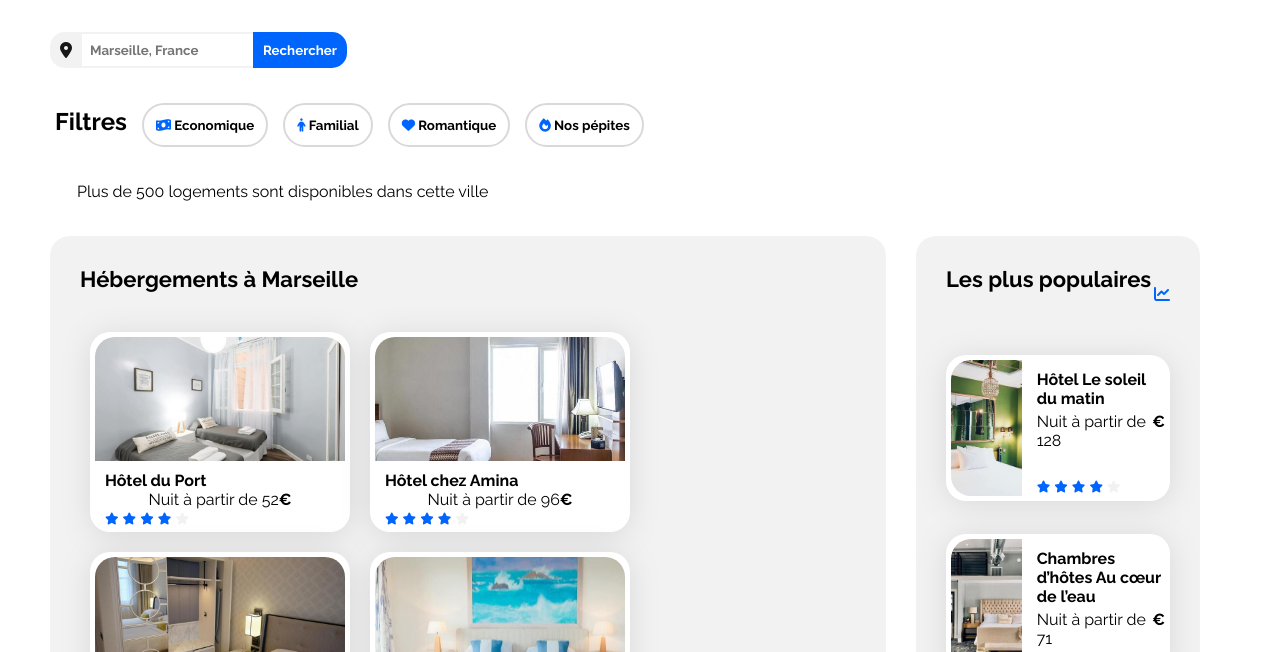
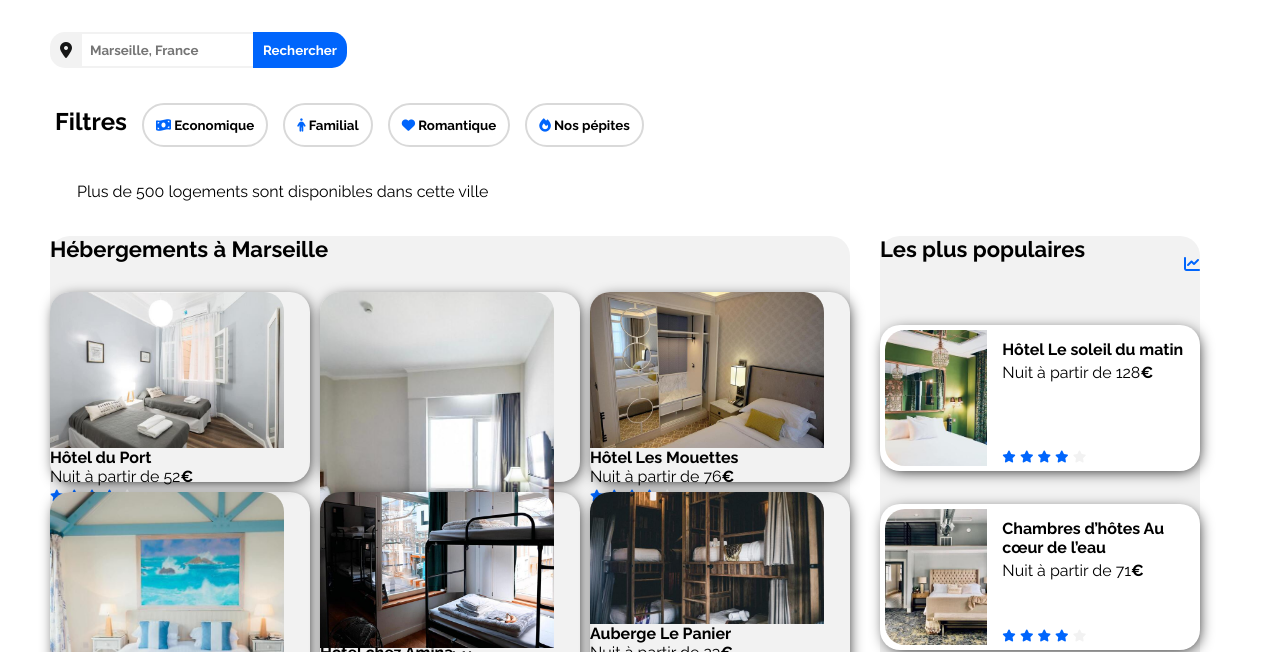
Before and after one commit to MaryaneZR/BOOKI_oc, a plain HTML site: page booki-starter-code-master/booki-starter-code-master/index.html in a window 1280 px wide. Shown: the part 147-799 px from the top of the page. Drawn offline with Linux system fonts and the light colour scheme.

Commit message:
mise a jour des cards hebergement

```diff
--- a/booki-starter-code-master/booki-starter-code-master/css/style.css
+++ b/booki-starter-code-master/booki-starter-code-master/css/style.css
@@ -1,10 +1,9 @@
-
 /* ***** Media queries ***********/
 
 /* Medium devices (tablets, less/equal than 1024px) */
 @media (max-width: 1024px) {
 
-    .main-container{
+    .main-container {
         margin-right: 30px;
     }
 
@@ -60,9 +59,10 @@
         flex-direction: column;
     }
 
-    .container-activites{
+    .container-activites {
         flex-direction: column;
     }
+
 
     /* ... */
 }
@@ -96,42 +96,6 @@ body {
     box-sizing: border-box;
 }
 
-.section-title {
-    margin: 0;
-    font-size: 22px;
-}
-
-.card {
-    background-color: white;
-    border-radius: 20px;
-    padding: 5px;
-    filter: drop-shadow(0px 3px 15px rgba(0, 0, 0, 0.1));
-}
-
-.card:hover {
-    cursor: pointer;
-}
-
-.card img {
-    object-fit: cover;
-}
-
-.card-title {
-    font-size: 16px;
-}
-
-
-.euro {
-    font-weight: 700;
-}
-
-.neutral-star {
-    color: var(--main-bg-color)
-}
-
-.section-title {
-    margin-bottom: 30px;
-}
 
 /******HEADER***********/
 
@@ -157,7 +121,7 @@ body {
     margin: 5px;
 }
 
-.button_head button:hover{
+.button_head button:hover {
     color: var(--main-color);
     border-top: #0065FC 4px solid;
     cursor: pointer;
@@ -206,8 +170,8 @@ header button {
 }
 
 .logements i {
-padding-left: 10px;
-padding-right: 5px;
+    padding-left: 10px;
+    padding-right: 5px;
 }
 
 
@@ -255,71 +219,100 @@ padding-right: 5px;
     margin: 0px;
 }
 
-.logements{
+.logements {
     display: inline-flex;
 }
 
 /****** Hebergements And Populaires ***********/
 
-.hebergement-cards {
-    display: flex;
-    flex-wrap: wrap;
+.hebergement-main {
+
 }
 
-.hebergements-and-populaires{
-    display: flex;
+.hebergement-cards {
+    display: grid;
+    grid-template-columns: repeat(3, 1fr);
+    /* 3 cartes par ligne */
+    grid-template-rows: repeat(2, auto);
+    /* 2 lignes de cartes */
+    gap: 10px;
+    /* Espace entre les cartes */
 }
 
-.hebergements-main h3{
-    justify-self: auto;
+.hebergements-and-populaires {
+    display: flex;
+
 }
 
-.hebergements-and-populaires section{
+
+.hebergements-and-populaires section {
     background-color: var(--main-bg-color);
     border-radius: 20px;
     margin-right: 30px;
     max-width: 80%;
 }
 
-.hebergements-and-populaires .hebergements-main {
-    padding: 30px 15px 30px 30px;
-}
 
-.hebergements-and-populaires .populaires {
-    padding: 30px;
-}
+/******************CARDS*******************/
 
 
-.hebergement-cards>* {
-    margin: 10px;
-}
-
-.card-main {
+.card_hebergement {
+    box-shadow: 2px 3px 15px -4px #000000;
+    border-radius: 1.25rem;
     display: flex;
     flex-direction: column;
-    width: 250px;
+    width: 260px;
     height: 190px;
-}
 
-.card-main:hover {
-    cursor: pointer;
 }
 
 .card-main img {
     border-radius: 1.25rem 1.25rem 0rem 0rem;
     object-fit: cover;
-    height: 124px;
-
+    width: 90%;
+    height: auto;
+    max-width: 90%;
+    max-height: 90%;
+    display: block;
 }
 
-.card-content-main {
-    padding: 10px;
+.section-title {
+    margin: 0;
+    font-size: 22px;
 }
 
-.card-subtitle{
-    display: flex;
-    justify-self: center;
+.card {
+    background-color: white;
+    border-radius: 20px;
+    padding: 5px;
+    box-shadow: 2px 3px 15px -4px #000000;
 }
+
+.card:hover .card-main:hover {
+    cursor: pointer;
+}
+
+.card img {
+    object-fit: cover;
+}
+
+.card-title {
+    font-size: 16px;
+}
+
+
+.euro {
+    font-weight: 700;
+}
+
+.neutral-star {
+    color: var(--main-bg-color)
+}
+
+.section-title {
+    margin-bottom: 30px;
+}
+
 
 
 /****** Populaires ***********/
@@ -369,7 +362,7 @@ padding-right: 5px;
     gap: 30px;
 }
 
-#activites{
+#activites {
     margin-top: 30px;
 }
 
@@ -384,7 +377,7 @@ padding-right: 5px;
 
 .card-activites {
     border-radius: 20px;
-    box-shadow: 6px 9px 17px -5px rgba(0,0,0,0.41);
+    box-shadow: 6px 9px 17px -5px rgba(0, 0, 0, 0.41);
 }
 
 .card-activites:hover {
--- a/booki-starter-code-master/booki-starter-code-master/index.html
+++ b/booki-starter-code-master/booki-starter-code-master/index.html
@@ -74,7 +74,7 @@
 
                     <div class="hebergement-cards">
 
-                        <article class="card hebergement">
+                        <article class="card_hebergement">
                             <div class="card-main">
                                 <img src="./images/hebergements/fred-kleber.jpg" alt="Hôtel du Port">
 
@@ -93,7 +93,7 @@
                             </div>
                         </article>
 
-                        <article class="card hebergement">
+                        <article class="card_hebergement">
                             <div class="card-main">
                                 <img src="images/hebergements/febrian-zakaria.jpg" alt="Hôtel chez Amina">
 
@@ -112,7 +112,7 @@
                             </div>
                         </article>
 
-                        <article class="card hebergement">
+                        <article class="card_hebergement">
                             <div class="card-main">
                                 <img src="images/hebergements/reisetopia.jpg" alt="Hôtel Les Mouettes">
 
@@ -131,7 +131,7 @@
                             </div>
                         </article>
 
-                        <article class="card hebergement">
+                        <article class="card_hebergement">
                             <div class="card-main">
                                 <img src="images/hebergements/annie-spratt.jpg" alt="Hôtel de la Mer">
 
@@ -150,7 +150,7 @@
                             </div>
                         </article>
 
-                        <article class="card hebergement">
+                        <article class="card_hebergement">
                             <div class="card-main">
                                 <img src="images/hebergements/marcus-loke.jpg" alt="Auberge la Canebière">
 
@@ -170,7 +170,7 @@
                         </article>
 
 
-                        <article class="card hebergement">
+                        <article class="card_hebergement">
                             <div class="card-main">
                                 <img src="images/hebergements/nicate-lee.jpg" alt="Auberge Le Panier">
 
```
